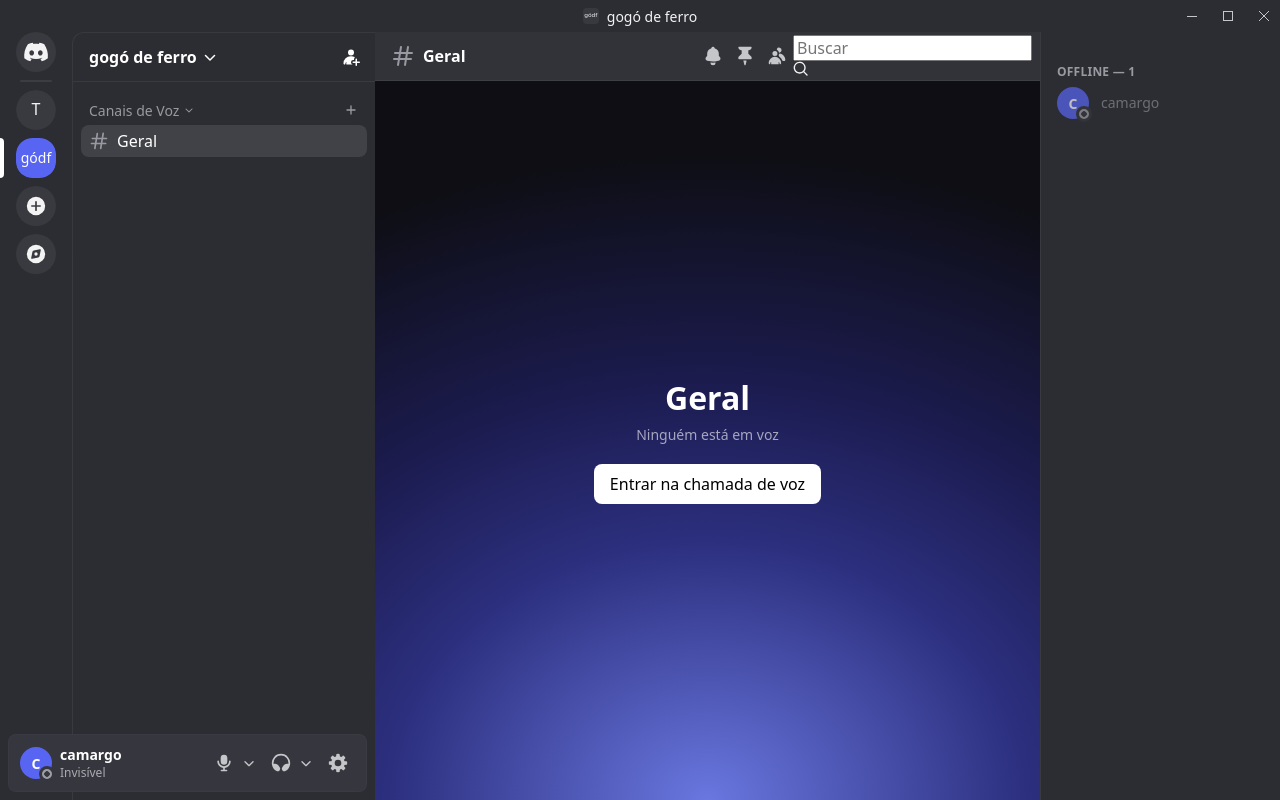
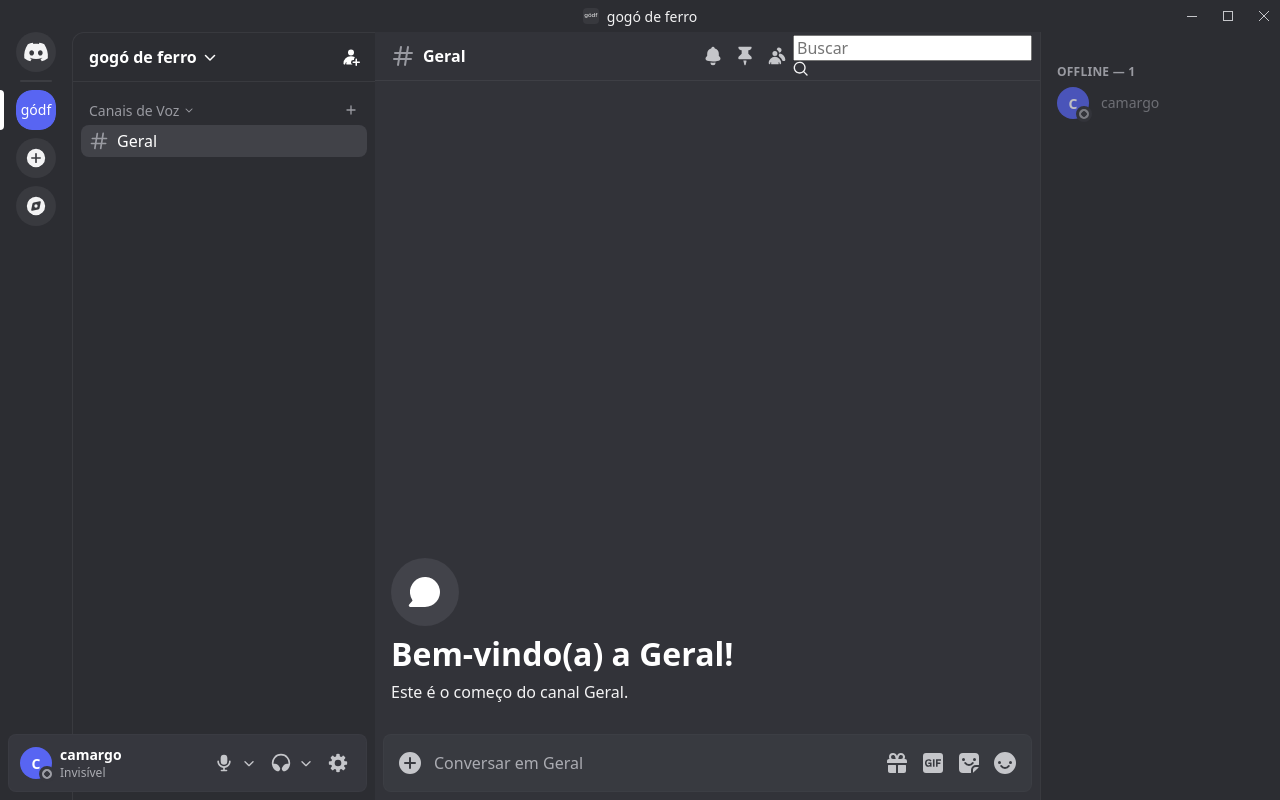
Before and after one commit to Otremba/triscord, a Preact app in the folder desktop/web/: page / in a window 1280 px wide. Built offline with nearby package versions, Linux system fonts and the light colour scheme; the HTML template or start-up script is replaced by a standard one.

Commit message:
fix: bundle missing styles and fix text channel and dm views

```diff
--- a/desktop/web/src/components/ChannelView.tsx
+++ b/desktop/web/src/components/ChannelView.tsx
@@ -80,7 +80,11 @@
           </div>
         </div>
       </header>
-      {inRoom ? <CallView session={session} bridge={bridge} store={store} idle={idle} inPopout={popout} focus={focus} onFocus={setFocus} /> : channel ? (
+      {inRoom ? (
+        <CallView session={session} bridge={bridge} store={store} idle={idle} inPopout={popout} focus={focus} onFocus={setFocus} />
+      ) : isText && channel ? (
+        <ChatPanel channelName={channel.name} messages={session.chat ?? []} avatars={session.avatars} bridge={bridge} full />
+      ) : channel ? (
         <div class="tri-prejoin">
           <h2 class="tri-prejoin__title">{channel.name}</h2>
           <p class="tri-prejoin__subtitle">{channel.users.length ? channel.users.map(u => u.name).join(', ') : 'Ninguém está em voz'}</p>
--- a/desktop/web/src/components/ChatPanel.tsx
+++ b/desktop/web/src/components/ChatPanel.tsx
@@ -110,7 +110,7 @@
   );
 }
 
-export function ChatPanel({ channelName, messages, avatars, bridge, onClose }: { channelName: string; messages: ChatMessage[]; avatars?: Avatars; bridge: Bridge; onClose: () => void }) {
+export function ChatPanel({ channelName, messages, avatars, bridge, onClose, full = false }: { channelName: string; messages: ChatMessage[]; avatars?: Avatars; bridge: Bridge; onClose?: () => void; full?: boolean }) {
   const list = useRef<HTMLDivElement>(null);
   const composer = useRef<HTMLTextAreaElement>(null);
   const [text, setText] = useState('');
@@ -151,12 +151,14 @@
     items.push(<Message key={m.id} message={m} groupStart={groupStart} bridge={bridge} avatars={avatars} />);
   });
   return (
-    <aside class="tri-chat-panel" aria-label={`Chat de ${channelName}`}>
-      <header class="tri-chat-panel__header">
-        <Icon name="Chat" size={20} className="tri-chat-panel__icon" />
-        <h2 class="tri-chat-panel__title">{channelName}</h2>
-        <button class="tri-icon-button tri-chat-panel__close" aria-label="Fechar" onClick={onClose}><Icon name="Close" size={24} /></button>
-      </header>
+    <div class={`tri-chat-panel ${full ? 'tri-chat-panel--full' : ''}`} aria-label={`Chat de ${channelName}`}>
+      {!full && onClose && (
+        <header class="tri-chat-panel__header">
+          <Icon name="Chat" size={20} className="tri-chat-panel__icon" />
+          <h2 class="tri-chat-panel__title">{channelName}</h2>
+          <button class="tri-icon-button tri-chat-panel__close" aria-label="Fechar" onClick={onClose}><Icon name="Close" size={24} /></button>
+        </header>
+      )}
       <div class="tri-chat-panel__scroller" ref={list}
         onScroll={e => { const el = e.currentTarget as HTMLDivElement; atBottom.current = el.scrollHeight - el.scrollTop - el.clientHeight < 8; }}>
         {/* Start of the channel, above its history (Discord, audit 18/10): 68px circle with the 36px chat icon,
@@ -211,6 +213,6 @@
           </div>
         </div>
       </form>
-    </aside>
+    </div>
   );
 }
--- a/desktop/web/src/components/ServerRail.tsx
+++ b/desktop/web/src/components/ServerRail.tsx
@@ -79,7 +79,8 @@
 
 export function ServerRail({ servers, selectedId, callServerId, bridge, voice }: { servers: Server[]; selectedId: string; callServerId?: string; bridge: Bridge; voice?: 'voice' | 'screen' }) {
   const [homeHovered, setHomeHovered] = useState(false);
-  const homeSelected = !selectedId || selectedId === '@me';
+  const homeSelected = !selectedId || selectedId === '@me' || selectedId === '';
+  const serverList = servers.filter(s => s.id && s.id !== '@me');
   return (
     <nav class="tri-rail" aria-label="Servidores">
       <div class="tri-rail__item">
@@ -96,7 +97,7 @@
       </div>
       <div class="tri-rail__separator" role="separator" />
 
-      {servers.map(server => (
+      {serverList.map(server => (
         <RailItem key={server.id} server={server} selected={server.id === selectedId} voice={server.id === (callServerId ?? selectedId) ? voice : undefined}
           onSelect={() => bridge.send({ name: 'selectServer', serverId: server.id })} />
       ))}
--- a/desktop/web/src/main.tsx
+++ b/desktop/web/src/main.tsx
@@ -26,6 +26,8 @@
 import './styles/motion.generated.css';
 import './styles/custom-theme.css';
 import './styles/camera-preview.css';
+import './styles/member-list.css';
+import './styles/friends-view.css';
 
 // Theme comes from the core's settings. Until they arrive, Discord's default for an account with no preference:
 // "Escuro" (ThemeStore maps UNSET to NJ8.DARK, whose class is theme-darker; web bundle, REA). Fixtures/tests may pick
--- a/desktop/web/src/styles/chat.css
+++ b/desktop/web/src/styles/chat.css
@@ -5,6 +5,7 @@
 .tri-channel-header__toolbar { display: flex; align-items: center; margin-inline-start: auto; }
 
 .tri-chat-panel { display: flex; flex-direction: column; flex: 0 0 450px; width: 450px; min-height: 0; background: var(--background-base-lower); }
+.tri-chat-panel--full { flex: 1 1 auto; width: 100%; height: 100%; }
 .tri-chat-panel__header {
   display: flex; align-items: center; gap: 8px; flex: 0 0 auto; box-sizing: border-box; height: var(--custom-channel-header-height);
   padding: 0 12px 0 16px; border-bottom: 1px solid var(--border-subtle);
--- a/desktop/web/src/styles/frame.css
+++ b/desktop/web/src/styles/frame.css
@@ -9,6 +9,42 @@
   display: flex; flex-direction: column; flex: 1 1 auto; min-width: 0; min-height: 0; overflow: hidden;
   border-inline-start: 1px solid var(--app-frame-border); border-top: 1px solid var(--app-frame-border);
   border-start-start-radius: var(--radius-md);
+}
+.tri-sidebar-list--home {
+  background: var(--background-base-lowest, #2b2d31);
+}
+.tri-sidebar-list--home .tri-dm-header {
+  display: flex; align-items: center; height: var(--custom-channel-header-height, 48px);
+  padding: 0 10px; border-bottom: 1px solid var(--border-subtle, rgba(255, 255, 255, 0.04)); box-sizing: border-box; flex: 0 0 auto;
+}
+.tri-dm-search-button {
+  display: flex; align-items: center; width: 100%; height: 28px; padding: 0 8px;
+  border-radius: var(--radius-xs, 4px); background: var(--background-base-lower, #1e1f22);
+  color: var(--text-muted, #949ba4); font-size: 14px; font-weight: var(--font-weight-medium, 500);
+  cursor: pointer; transition: background-color .15s ease, color .15s ease;
+}
+.tri-dm-search-button:hover {
+  background: var(--interactive-background-hover, rgba(255, 255, 255, 0.06));
+  color: var(--interactive-text-hover, #dbdee1);
+}
+.tri-dm-nav {
+  display: flex; flex-direction: column; gap: 2px; padding: 8px 8px 16px 8px;
+}
+.tri-dm-list-header {
+  display: flex; align-items: center; justify-content: space-between; height: 32px;
+  padding: 0 8px 0 16px; box-sizing: border-box;
+}
+.tri-dm-list-header__title {
+  font-size: 12px; font-weight: var(--font-weight-bold, 700); line-height: 16px;
+  text-transform: uppercase; letter-spacing: 0.02em; color: var(--channels-default, #949ba4);
+}
+.tri-dm-list-header__add {
+  display: flex; align-items: center; justify-content: center; width: 20px; height: 20px;
+  color: var(--channels-default, #949ba4); cursor: pointer; transition: color .15s ease;
+}
+.tri-dm-list-header__add:hover { color: var(--interactive-text-hover, #dbdee1); }
+.tri-dm-empty {
+  padding: 16px; text-align: center; color: var(--text-muted, #949ba4); font-size: 13px;
 }
 .tri-page { display: flex; flex-direction: column; flex: 1 1 auto; min-width: 0; background: var(--background-base-lower); }
 :root[data-theme="midnight"] .tri-page { border-inline-start: 1px solid var(--border-subtle); }
```
